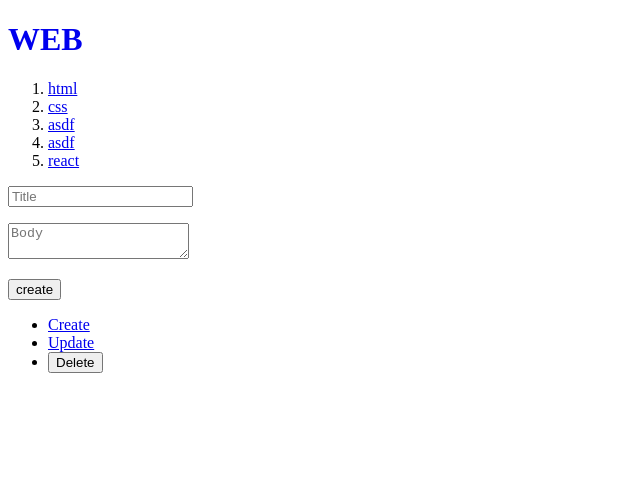
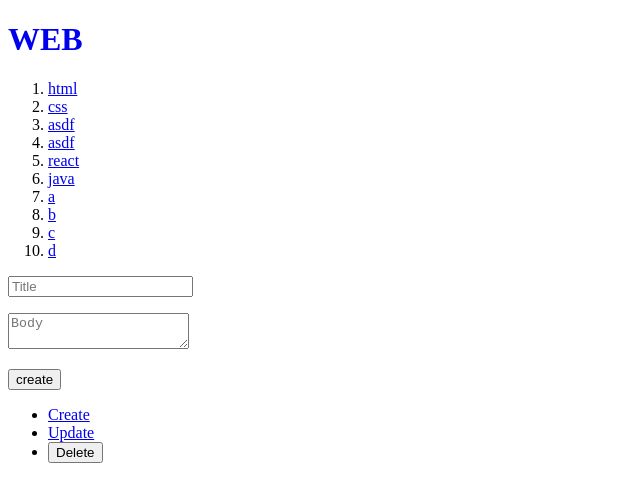
Before and after one commit to cosre7/TIL, a Next.js app in the folder NextJS/nextapp/: page /create in a window 1280 px wide. Shown: the top 502 px of the page, without its empty margins (0-640 px from the left). Built offline with nearby package versions, Linux system fonts and the light colour scheme; data requests are answered from the project's data file.

Commit message:
refactor : create 시 바로 목록 재구성하도록 변경

```diff
--- a/NextJS/nextapp/db.json
+++ b/NextJS/nextapp/db.json
@@ -24,6 +24,31 @@
       "title": "react",
       "body": "react is ...",
       "id": 5
+    },
+    {
+      "title": "java",
+      "body": "java is ...",
+      "id": 6
+    },
+    {
+      "title": "a",
+      "body": "a",
+      "id": 7
+    },
+    {
+      "title": "b",
+      "body": "b",
+      "id": 8
+    },
+    {
+      "title": "c",
+      "body": "c",
+      "id": 9
+    },
+    {
+      "title": "d",
+      "body": "d",
+      "id": 10
     }
   ],
   "posts": [
--- a/NextJS/nextapp/src/app/create/page.js
+++ b/NextJS/nextapp/src/app/create/page.js
@@ -22,6 +22,7 @@ export default function Create() {
                     console.log(result);
                     const lastId = result.id;
                     router.push(`/read/${lastId}`);
+                    router.refresh();
                 })
         }}>
             <p>
--- a/NextJS/nextapp/src/app/layout.js
+++ b/NextJS/nextapp/src/app/layout.js
@@ -7,7 +7,7 @@ export const metadata = {
 }
 
 export default async function RootLayout({ children }) {
-  const resp = await fetch('http://localhost:9999/topics');
+  const resp = await fetch('http://localhost:9999/topics', { cache: 'no-store' });
   const topics = await resp.json();
 
   return (
```
